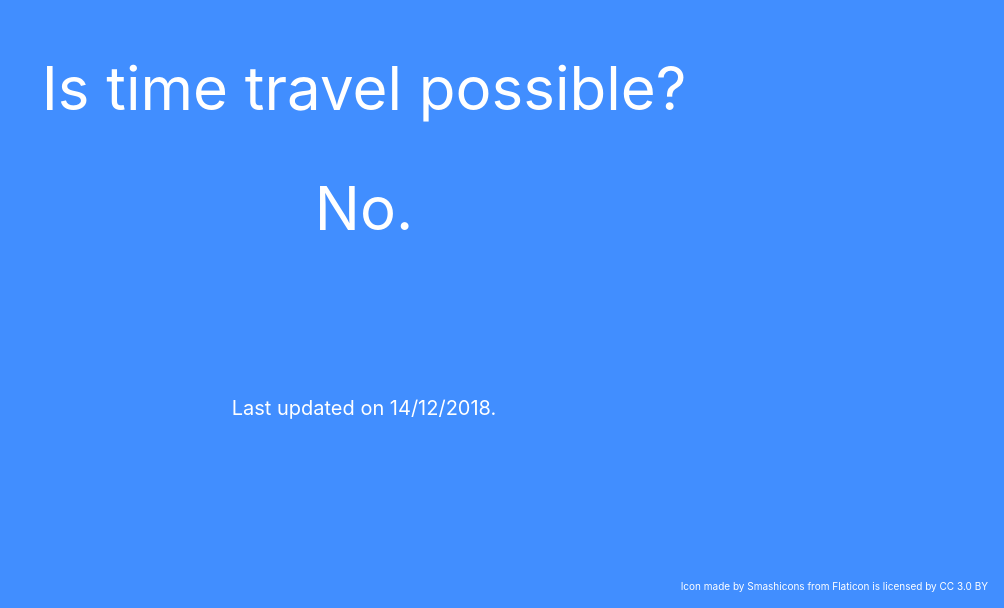
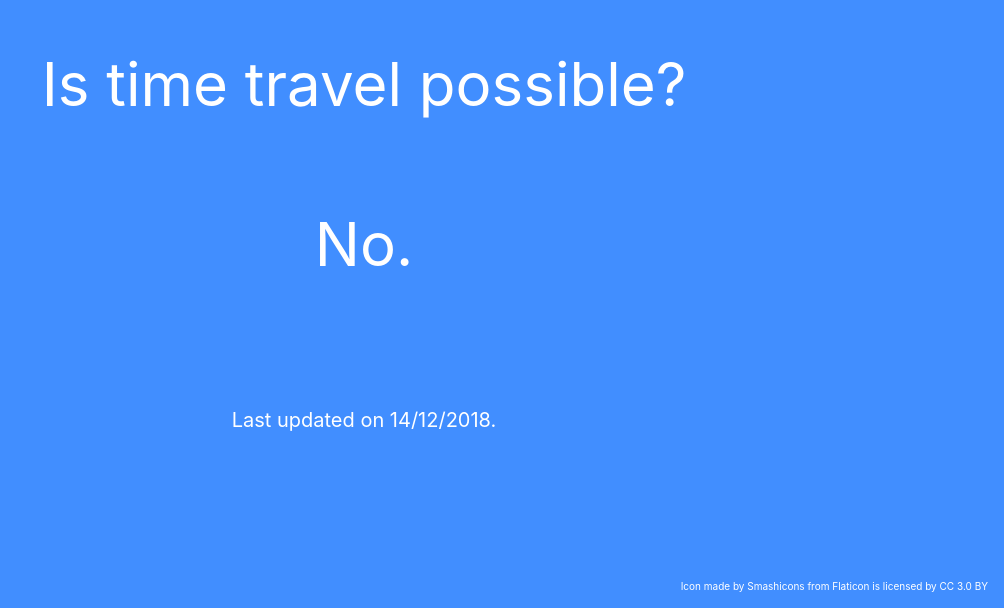
Before and after one commit to sharadbhat/istimetravelpossible, a React (Create React App) app: page / in a window 1280 px wide. Shown: the part 192-800 px from the top of the page, without its empty margins (276-1280 px from the left). Built offline with nearby package versions, Linux system fonts and the light colour scheme.

Commit message:
Update App.css

```diff
--- a/src/App.css
+++ b/src/App.css
@@ -4,7 +4,7 @@ div {
 @media screen and (min-width: 601px) {
   .heading {
     font-size: 60px;
-    height: 70%;
+    top: 30%;
     width: 100%;
     display: flex;
     position: fixed;
@@ -14,7 +14,7 @@ div {
 
   .notyet {
     font-size: 60px;
-    height: 100%;
+    top: 50%;
     width: 100%;
     display: flex;
     position: fixed;
@@ -24,7 +24,7 @@ div {
 
   .updated {
     font-size: 20px;
-    height: 150%;
+    top: 75%;
     width: 100%;
     display: flex;
     position: fixed;
@@ -44,7 +44,7 @@ div {
 @media screen and (max-width: 600px) {
   .heading {
     font-size: 30px;
-    height: 70%;
+    top: 30%;
     width: 100%;
     display: flex;
     position: fixed;
@@ -54,7 +54,7 @@ div {
 
   .notyet {
     font-size: 30px;
-    height: 100%;
+    top: 50%;
     width: 100%;
     display: flex;
     position: fixed;
@@ -64,7 +64,7 @@ div {
 
   .updated {
     font-size: 15px;
-    height: 130%;
+    top: 75%;
     width: 100%;
     display: flex;
     position: fixed;
```
